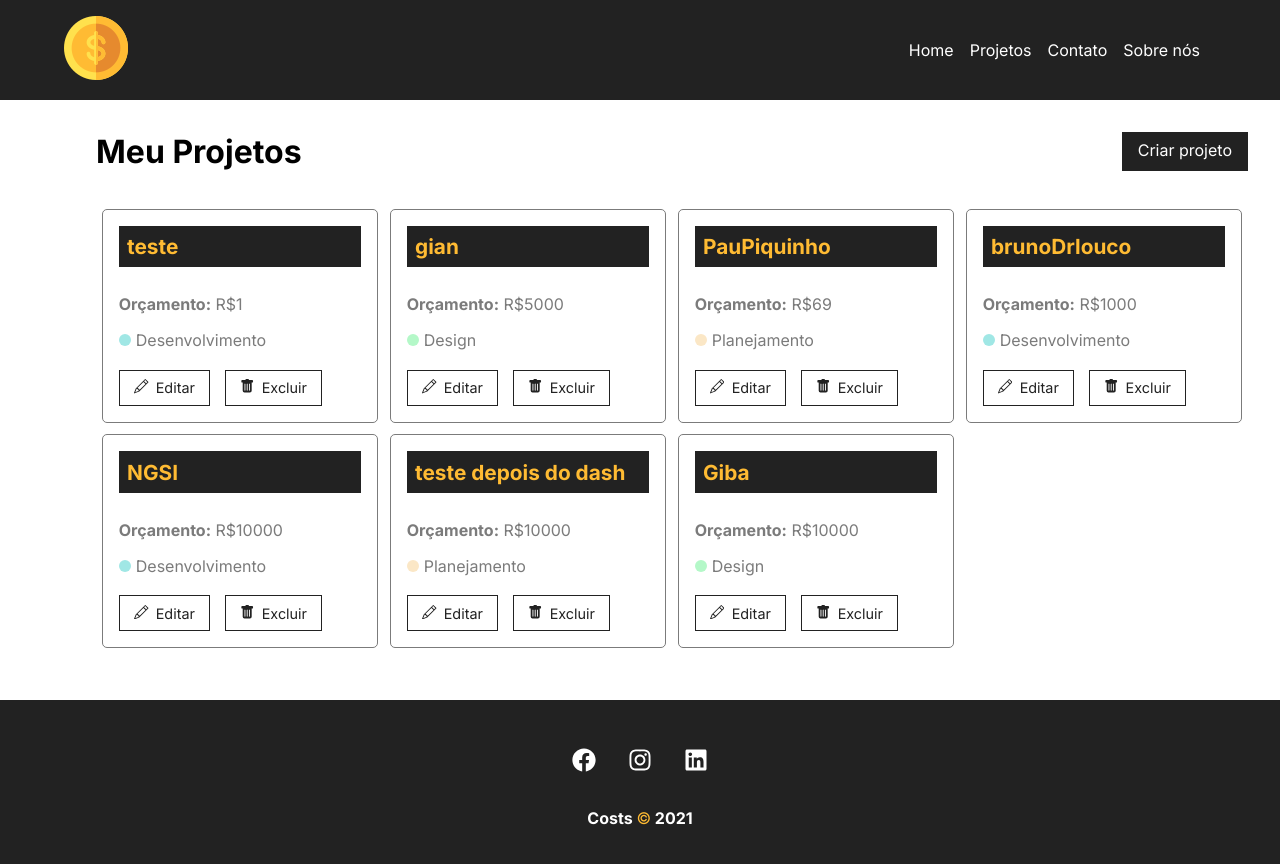
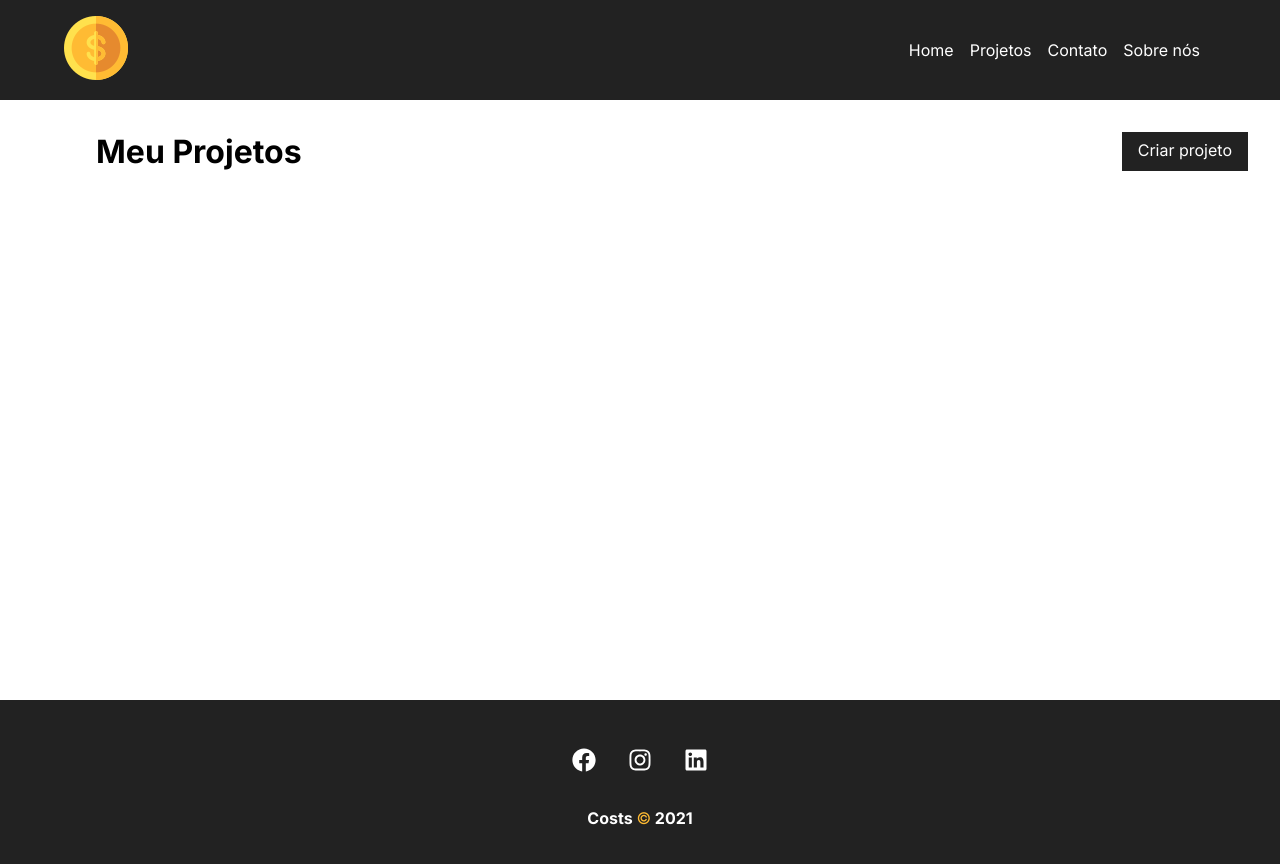
Before and after one commit to torressg/CostApp, a React (Create React App) app in the folder costapp/: page /projects in a window 1280 px wide. Shown: the top 864 px of the page. Built offline with nearby package versions, Linux system fonts and the light colour scheme; data requests are answered from the project's data file.

Commit message:
Add Delete of CRUD

```diff
--- a/costapp/db.json
+++ b/costapp/db.json
@@ -1,83 +1,5 @@
 {
-  "projects": [
-    {
-      "name": "teste",
-      "budget": "1",
-      "category": {
-        "id": "2",
-        "name": "Desenvolvimento"
-      },
-      "cost": 0,
-      "services": [],
-      "id": 1
-    },
-    {
-      "name": "gian",
-      "budget": "5000",
-      "category": {
-        "id": "3",
-        "name": "Design"
-      },
-      "cost": 0,
-      "services": [],
-      "id": 2
-    },
-    {
-      "name": "PauPiquinho",
-      "budget": "69",
-      "category": {
-        "id": "4",
-        "name": "Planejamento"
-      },
-      "cost": 0,
-      "services": [],
-      "id": 3
-    },
-    {
-      "name": "brunoDrlouco",
-      "budget": "1000",
-      "category": {
-        "id": "2",
-        "name": "Desenvolvimento"
-      },
-      "cost": 0,
-      "services": [],
-      "id": 4
-    },
-    {
-      "name": "NGSI",
-      "budget": "10000",
-      "category": {
-        "id": "2",
-        "name": "Desenvolvimento"
-      },
-      "cost": 0,
-      "services": [],
-      "id": 5
-    },
-    {
-      "name": "teste depois do dash",
-      "budget": "10000",
-      "category": {
-        "id": "4",
-        "name": "Planejamento"
-      },
-      "cost": 0,
-      "services": [],
-      "id": 6
-    },
-    {
-      "name": "Giba",
-      "budget": "10000",
-      "category": {
-        "id": "3",
-        "name": "Design"
-      },
-      "cost": 0,
-      "services": [],
-      "id": 7
-    }
-  ],
+  "projects": [],
   "categories": [
     {
       "id": 1,
--- a/costapp/src/components/pages/Projects.js
+++ b/costapp/src/components/pages/Projects.js
@@ -14,6 +14,7 @@
 
     const [projects, setProjects] = useState([])
     const [removeloading, setRemoveLoading] = useState(false)
+    const [projectMessage, setProjectMessage] = useState('')
 
     const location = useLocation()
     let message = ''
@@ -37,6 +38,21 @@
 
     }, [])
 
+    function removeProject(id){
+
+        fetch(`http://localhost:5000/projects/${id}`, {
+            method: 'DELETE',
+            headers: {
+                'Content-Type': 'application/json'
+            },
+        }).then((resp) => resp.json())
+        .then(() => {
+            setProjects(projects.filter((project) => project.id !== id))
+            setProjectMessage('Projeto removido com sucesso!')
+        })
+        .catch(error => console.log(error))
+    }
+
     return(
         <div className={styles.projectcont}>
             <div className={styles.titlecont}>
@@ -44,6 +60,7 @@
                 <LinkButton to='/newproject' text='Criar projeto'/>
             </div>
             {message && <Message msg={message} type="success"/>}
+            {projectMessage && <Message msg={projectMessage} type="success"/>}
             <Container customClass="start">
                 {projects.length > 0 &&
                     projects.map((project) => (
@@ -53,6 +70,7 @@
                             budget={project.budget}
                             category={project.category.name}
                             key={project.id}
+                            handleRemove={removeProject}
                         />
                     ))}
                     {!removeloading && <Loading />}
--- a/costapp/src/components/project/ProjectCard.js
+++ b/costapp/src/components/project/ProjectCard.js
@@ -4,6 +4,12 @@
 import { BsPencil, BsFillTrashFill, BsPen } from 'react-icons/bs'
 
 export function ProjectCard({ id, name, budget, category, handleRemove }) {
+
+    const remove = (e) => {
+        e.preventDefault()
+        handleRemove(id)
+    }
+
     return (
         <div className={styles.card}>
             <h4>{name}</h4>
@@ -17,7 +23,7 @@
                 <Link to='/'>
                     <BsPencil /> Editar
                 </Link>
-                <button>
+                <button onClick={remove}>
                     <BsFillTrashFill /> Excluir
                 </button>
             </div>
```
